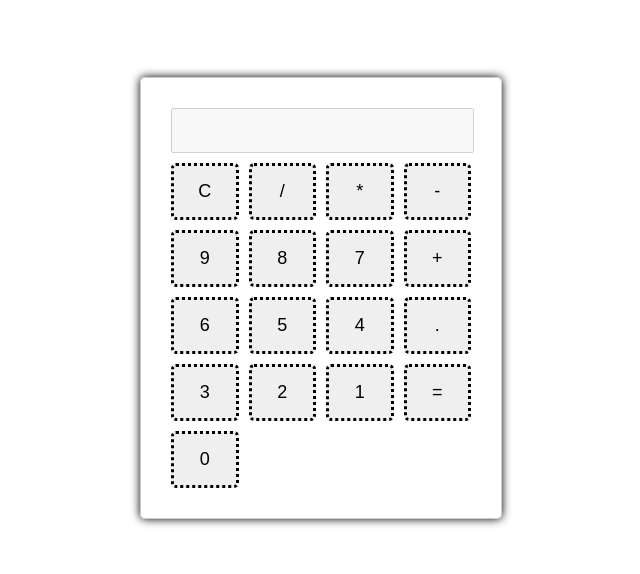
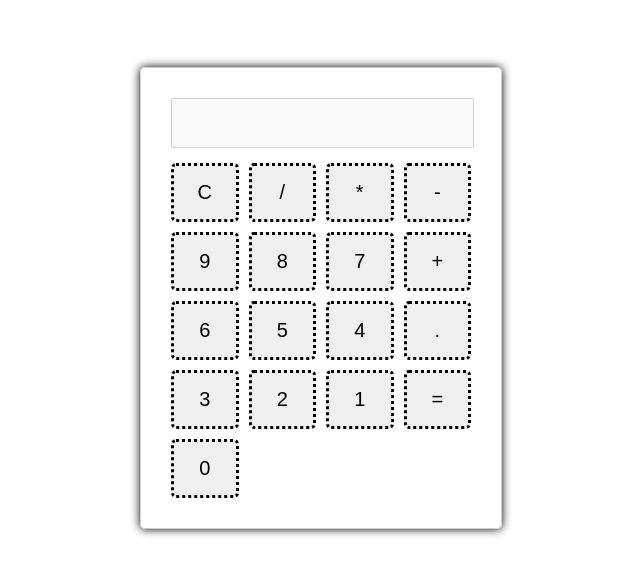
Before and after one commit to SowmyaPuttaswamygowda/Calculator, a plain HTML site: page index.html in a window 1280 px wide. Shown: the part 102-676 px from the top of the page, without its empty margins (319-959 px from the left). Drawn offline with Linux system fonts and the light colour scheme.

Commit message:
Update style.css

```diff
--- a/style.css
+++ b/style.css
@@ -19,8 +19,8 @@ body {
 #display {
     width: 93%;
     padding: 10px;
-    margin-bottom: 10px;
-    font-size: 18px;
+    margin-bottom: 15px;
+    font-size: 22px;
 }
 
 .buttons {
@@ -31,7 +31,7 @@ body {
 
 button {
     padding: 15px;
-    font-size: 18px;
+    font-size: 20px;
      border: dotted;
     border-radius:5px;
     cursor:pointer;
```
